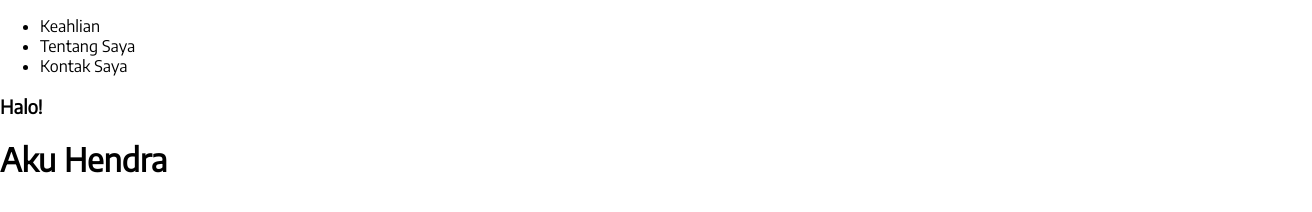
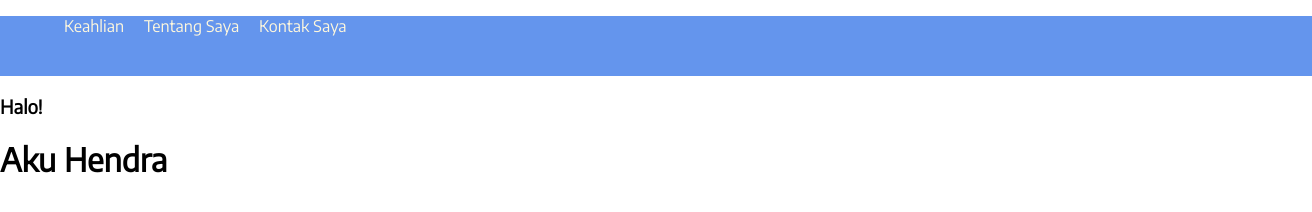
Before and after one commit to Marhaendra/profile, a plain HTML site: page index.html in a window 1280 px wide. Shown: the whole page, 1312 px wide, since content can reach past the window. Drawn offline with Linux system fonts and the light colour scheme; a web font is replaced by a local one.

Commit message:
Initial commit add nav in CSS

```diff
--- a/CSS/style.css
+++ b/CSS/style.css
@@ -3,3 +3,16 @@ body  {
     padding: 0;
     font-family: 'Encode Sans', sans-serif;
 }
+nav {
+    width: 100%;
+    height: 60px;
+    padding: 0 16px;
+    background-color: cornflowerblue;
+    color: cornsilk;
+}
+
+li {
+    list-style-type: none;
+    display: inline-block;
+    padding: 0 8px;
+}
```
